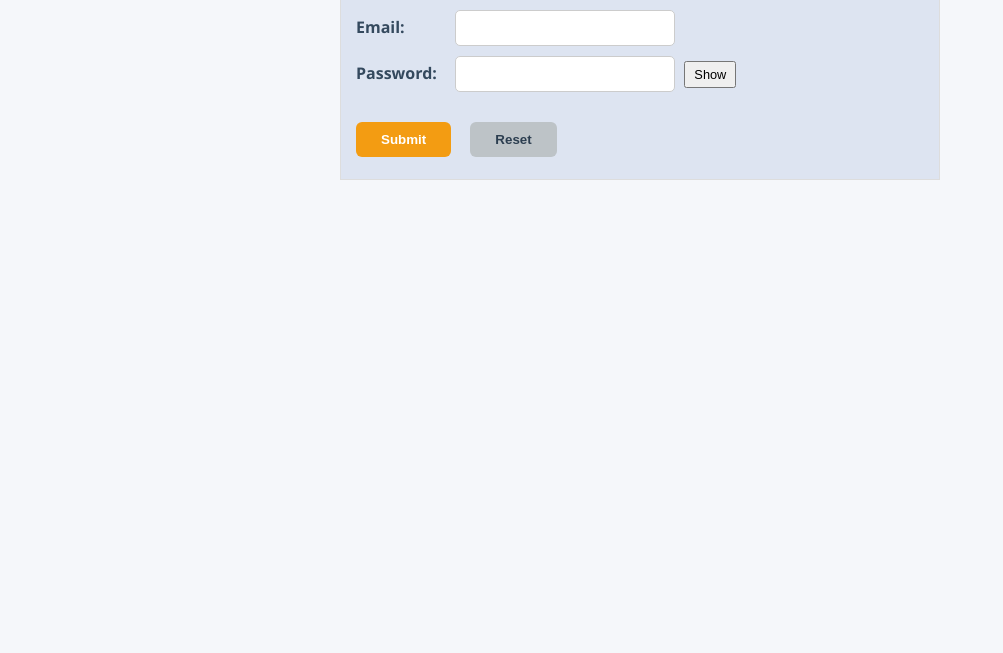
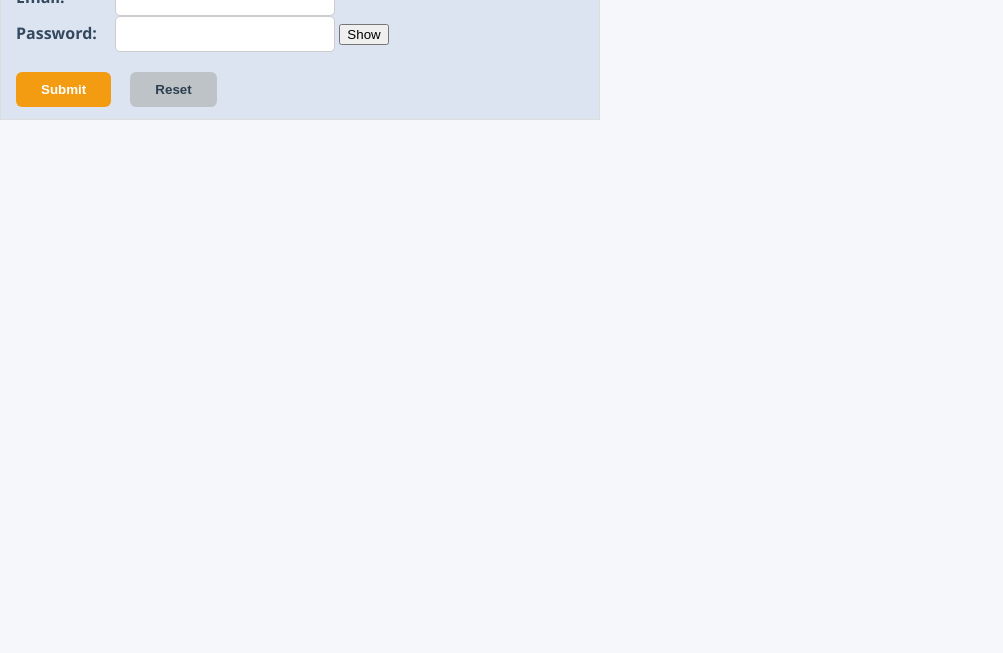
Before and after one commit to Athira132/WTANExp3, a plain HTML site: page login.html in a window 1280 px wide. Shown: the part 147-800 px from the top of the page, without its empty margins (0-1003 px from the left). Drawn offline with Linux system fonts and the light colour scheme.

Commit message:
Update login.html

```diff
--- a/login.html
+++ b/login.html
@@ -3,28 +3,6 @@
 <head>
     <title>Login Page</title>
     <link rel="stylesheet" href="stylee.css">
-    <style>
-        .toggle-btn {
-            margin-left: 5px;
-            padding: 4px 8px;
-            font-size: 0.8em;
-            cursor: pointer;
-        }
-
-        .message {
-            text-align: center;
-            margin-top: 10px;
-            font-weight: bold;
-        }
-
-        .login-table {
-            margin: 50px auto;
-        }
-
-        .login-form div {
-            margin-bottom: 10px;
-        }
-    </style>
 </head>
 <body>
     <table class="login-table">
```
